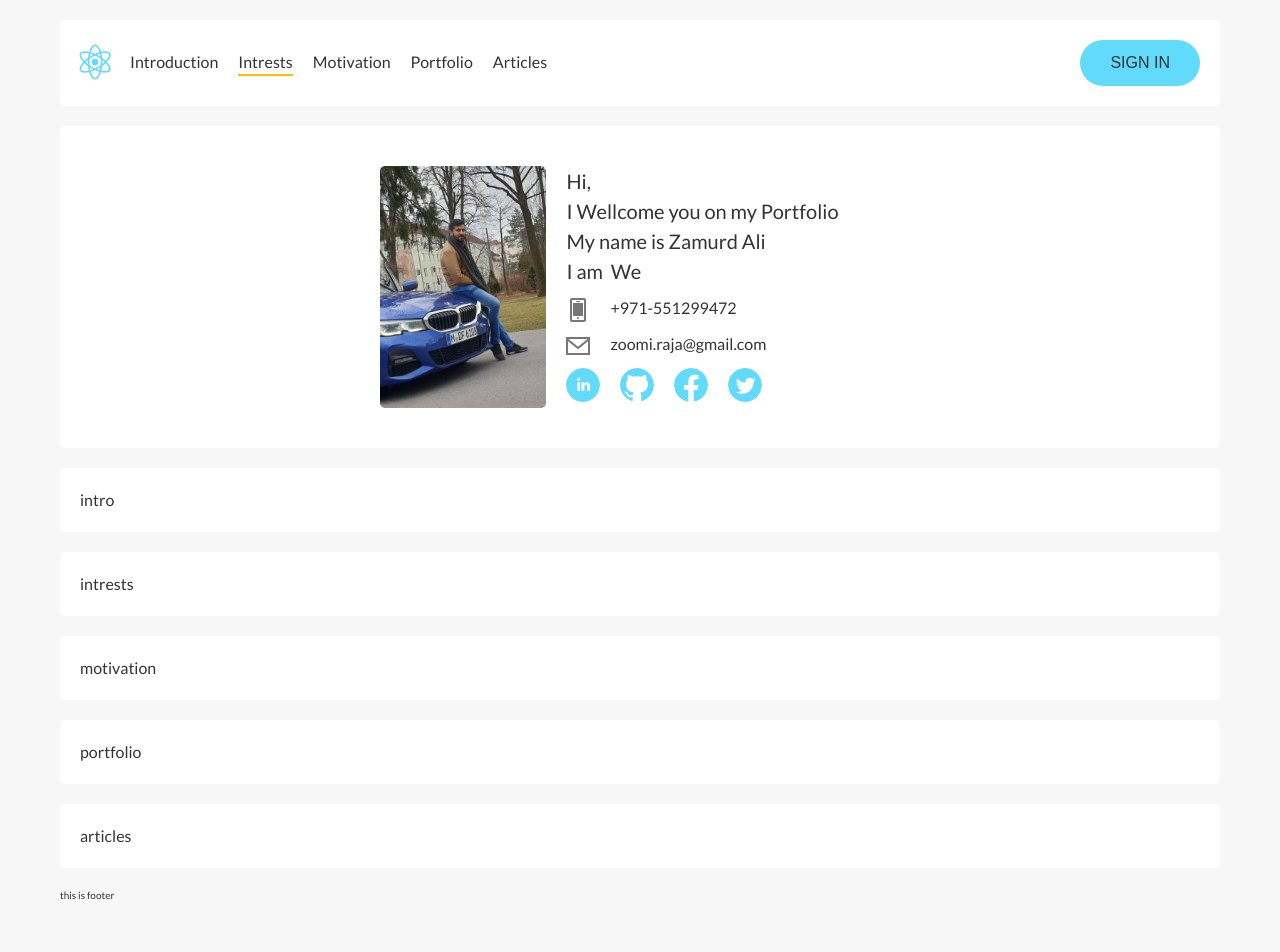
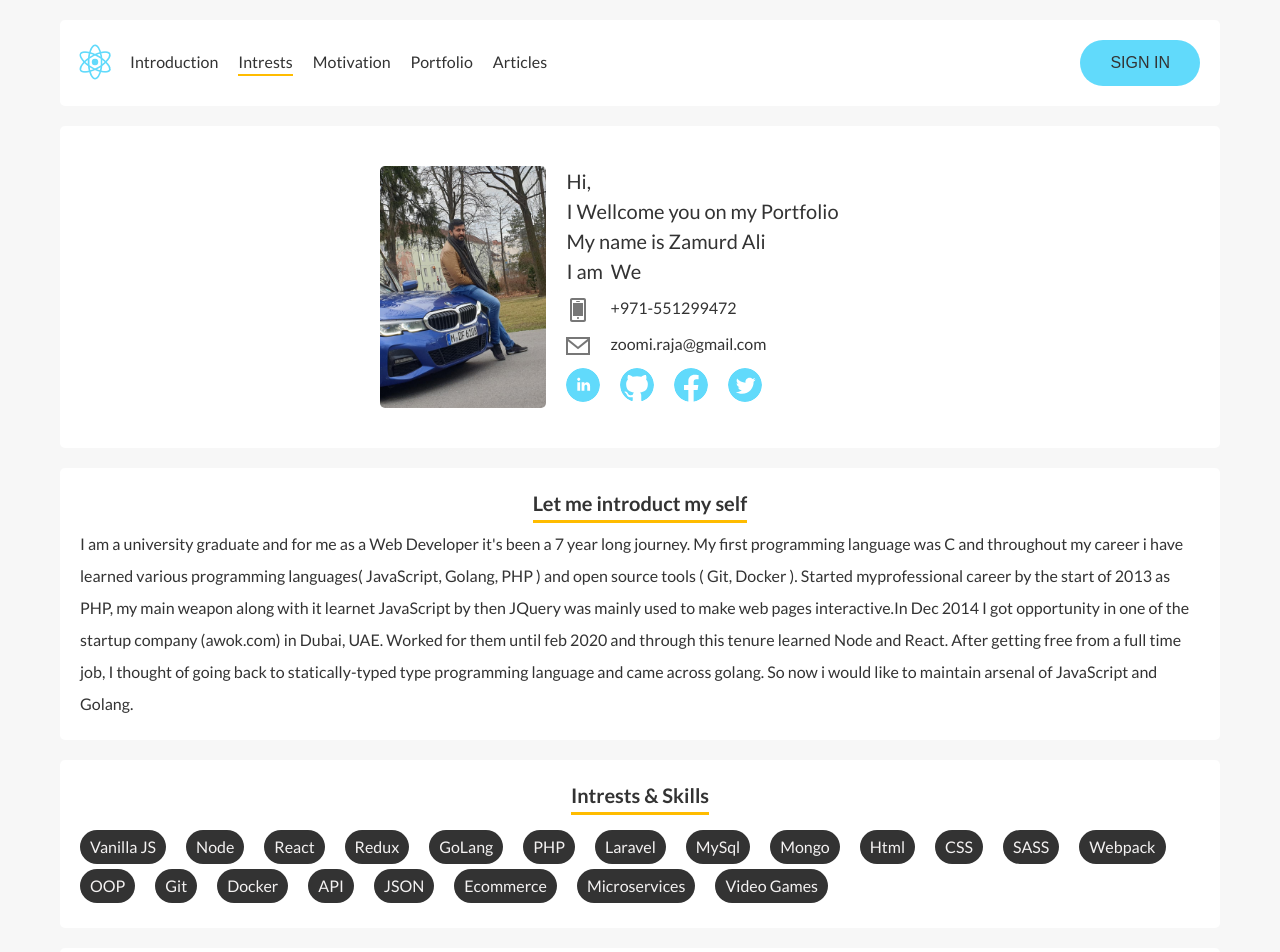
Before and after one commit to zoomi-raja/goweb, a React (Create React App) app in the folder blog_frontend/: page / in a window 1280 px wide. Shown: the top 952 px of the page. Before the commit the page ends 923 px from the top, so only its background shows below. Built offline with nearby package versions, Linux system fonts and the light colour scheme.

Commit message:
skill section

```diff
--- a/blog_frontend/src/components/home/header/Header.js
+++ b/blog_frontend/src/components/home/header/Header.js
@@ -8,7 +8,7 @@ const Header = () => {
 		<div className="sub-container">
 			<div className={classes.header}>
 				<div className={classes.imgHolder}>
-					<img src={pic} alt="" />
+					<img src={pic} alt="zamurd ali" />
 				</div>
 				<div className={classes.infoHolder}>
 					<div className={classes.infoPersonal}>
@@ -62,6 +62,7 @@ const Header = () => {
 						<a
 							href="https://www.linkedin.com/in/zamurd-ali-b2232870/"
 							target="_blank"
+							rel="noopener noreferrer"
 						>
 							<svg
 								xmlns="http://www.w3.org/2000/svg"
@@ -72,7 +73,11 @@ const Header = () => {
 								<path d="M12 0c-6.627 0-12 5.373-12 12s5.373 12 12 12 12-5.373 12-12-5.373-12-12-12zm-2 16h-2v-6h2v6zm-1-6.891c-.607 0-1.1-.496-1.1-1.109 0-.612.492-1.109 1.1-1.109s1.1.497 1.1 1.109c0 .613-.493 1.109-1.1 1.109zm8 6.891h-1.998v-2.861c0-1.881-2.002-1.722-2.002 0v2.861h-2v-6h2v1.093c.872-1.616 4-1.736 4 1.548v3.359z" />
 							</svg>
 						</a>
-						<a href="https://github.com/zoomi-raja" target="_blank">
+						<a
+							href="https://github.com/zoomi-raja"
+							target="_blank"
+							rel="noopener noreferrer"
+						>
 							<svg
 								xmlns="http://www.w3.org/2000/svg"
 								width="24"
@@ -82,7 +87,11 @@ const Header = () => {
 								<path d="M12 0c-6.626 0-12 5.373-12 12 0 5.302 3.438 9.8 8.207 11.387.599.111.793-.261.793-.577v-2.234c-3.338.726-4.033-1.416-4.033-1.416-.546-1.387-1.333-1.756-1.333-1.756-1.089-.745.083-.729.083-.729 1.205.084 1.839 1.237 1.839 1.237 1.07 1.834 2.807 1.304 3.492.997.107-.775.418-1.305.762-1.604-2.665-.305-5.467-1.334-5.467-5.931 0-1.311.469-2.381 1.236-3.221-.124-.303-.535-1.524.117-3.176 0 0 1.008-.322 3.301 1.23.957-.266 1.983-.399 3.003-.404 1.02.005 2.047.138 3.006.404 2.291-1.552 3.297-1.23 3.297-1.23.653 1.653.242 2.874.118 3.176.77.84 1.235 1.911 1.235 3.221 0 4.609-2.807 5.624-5.479 5.921.43.372.823 1.102.823 2.222v3.293c0 .319.192.694.801.576 4.765-1.589 8.199-6.086 8.199-11.386 0-6.627-5.373-12-12-12z" />
 							</svg>
 						</a>
-						<a href="https://www.facebook.com/zoomi.raja/" target="_blank">
+						<a
+							href="https://www.facebook.com/zoomi.raja/"
+							target="_blank"
+							rel="noopener noreferrer"
+						>
 							<svg
 								role="img"
 								viewBox="0 0 24 24"
@@ -91,7 +100,11 @@ const Header = () => {
 								<path d="M23.9981 11.9991C23.9981 5.37216 18.626 0 11.9991 0C5.37216 0 0 5.37216 0 11.9991C0 17.9882 4.38789 22.9522 10.1242 23.8524V15.4676H7.07758V11.9991H10.1242V9.35553C10.1242 6.34826 11.9156 4.68714 14.6564 4.68714C15.9692 4.68714 17.3424 4.92149 17.3424 4.92149V7.87439H15.8294C14.3388 7.87439 13.8739 8.79933 13.8739 9.74824V11.9991H17.2018L16.6698 15.4676H13.8739V23.8524C19.6103 22.9522 23.9981 17.9882 23.9981 11.9991Z" />
 							</svg>
 						</a>
-						<a href="https://twitter.com/zoomiRajpoot" target="_blank">
+						<a
+							href="https://twitter.com/zoomiRajpoot"
+							target="_blank"
+							rel="noopener noreferrer"
+						>
 							<svg
 								xmlns="http://www.w3.org/2000/svg"
 								width="24"
--- /dev/null
+++ b/blog_frontend/src/components/home/interests/Interests.js
@@ -0,0 +1,45 @@
+import React from "react";
+import classes from "./Interests.module.scss";
+const Interests = () => {
+	let skills = [
+		"Vanilla JS",
+		"Node",
+		"React",
+		"Redux",
+		"GoLang",
+		"PHP",
+		"Laravel",
+		"MySql",
+		"Mongo",
+		"Html",
+		"CSS",
+		"SASS",
+		"Webpack",
+		"OOP",
+		"Git",
+		"Docker",
+		"API",
+		"JSON",
+		"Ecommerce",
+		"Microservices",
+		"Video Games",
+	];
+	let html;
+	html = skills.map((skill, i) => {
+		return (
+			<span key={i} className={classes.skill}>
+				{skill}
+			</span>
+		);
+	});
+	return (
+		<div className="sub-container">
+			<h2 className="text-ac mb-2">
+				<span className="text-ul">Intrests & Skills</span>
+			</h2>
+			<div className={classes.skills}>{html}</div>
+		</div>
+	);
+};
+
+export default Interests;
--- /dev/null
+++ b/blog_frontend/src/components/home/interests/Interests.module.scss
@@ -0,0 +1,15 @@
+.skills {
+	.skill {
+		display: inline-block;
+		display: inline-block;
+		background: var(--utiliy-gcolor);
+		color: var(--gray-color-light2);
+		padding: 0.5rem 1rem;
+		border-radius: 3rem;
+		margin-bottom: 0.5rem;
+		cursor: pointer;
+		&:not(:last-child) {
+			margin-right: 2rem;
+		}
+	}
+}
--- /dev/null
+++ b/blog_frontend/src/components/home/intro/Intro.js
@@ -0,0 +1,26 @@
+import React from "react";
+
+const Intro = () => {
+	return (
+		<div className="sub-container">
+			<h2 className="text-ac mb-1">
+				<span className="text-ul">Let me introduct my self</span>
+			</h2>
+			<p className="paragraph">
+				I am a university graduate and for me as a Web Developer it's been a 7
+				year long journey. My first programming language was C and throughout my
+				career i have learned various programming languages( JavaScript, Golang,
+				PHP ) and open source tools ( Git, Docker ). Started myprofessional
+				career by the start of 2013 as PHP, my main weapon along with it learnet
+				JavaScript by then JQuery was mainly used to make web pages
+				interactive.In Dec 2014 I got opportunity in one of the startup company
+				(awok.com) in Dubai, UAE. Worked for them until feb 2020 and through
+				this tenure learned Node and React. After getting free from a full time
+				job, I thought of going back to statically-typed type programming
+				language and came across golang. So now i would like to maintain arsenal
+				of JavaScript and Golang.
+			</p>
+		</div>
+	);
+};
+export default Intro;
--- a/blog_frontend/src/containers/home/Home.js
+++ b/blog_frontend/src/containers/home/Home.js
@@ -1,13 +1,15 @@
 import React from "react";
 import "./Home.scss";
 import Header from "../../components/home/header/Header";
+import Intro from "../../components/home/intro/Intro";
+import Intrests from "../../components/home/interests/Interests";
 
 const Home = () => {
 	return (
 		<section className="section">
 			<Header />
-			<div className="sub-container">intro</div>
-			<div className="sub-container">intrests</div>
+			<Intro />
+			<Intrests />
 			<div className="sub-container">motivation</div>
 			<div className="sub-container">portfolio</div>
 			<div className="sub-container">articles</div>
--- a/blog_frontend/src/index.scss
+++ b/blog_frontend/src/index.scss
@@ -4,6 +4,7 @@
 	--main-color: #fff;
 	--utiliy-ycolor: #ffbc00;
 	--utiliy-bcolor: #61dafb;
+	--utiliy-gcolor: #333;
 
 	--text-main-color: #333;
 	--text-secondary-dark: #777;
@@ -71,7 +72,14 @@ h2 {
 	border-radius: 5px;
 	font-size: 1.6rem;
 }
-
+.text-ac {
+	text-align: center;
+}
+.text-ul {
+	border-bottom: 0.3rem solid var(--utiliy-ycolor);
+	display: inline;
+	padding-bottom: 0.5rem;
+}
 .bottom-line {
 	height: 2px;
 	width: 50%;
@@ -105,9 +113,16 @@ h2 {
 .ml-1 {
 	margin-left: 1rem;
 }
+.mb-1 {
+	margin-bottom: 1rem;
+}
 .mb-2 {
 	margin-bottom: 2rem;
 }
 .mb-3 {
 	margin-bottom: 3rem;
 }
+
+.paragraph {
+	line-height: 3.2rem;
+}
```
Also changed, not shown: blog_frontend/src/components/home/intro/Intro.module.scss (added).
